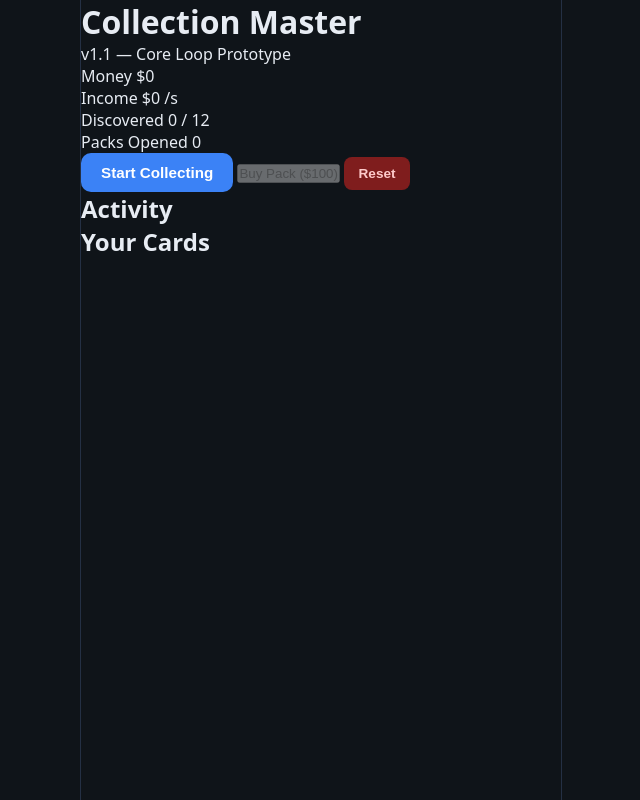
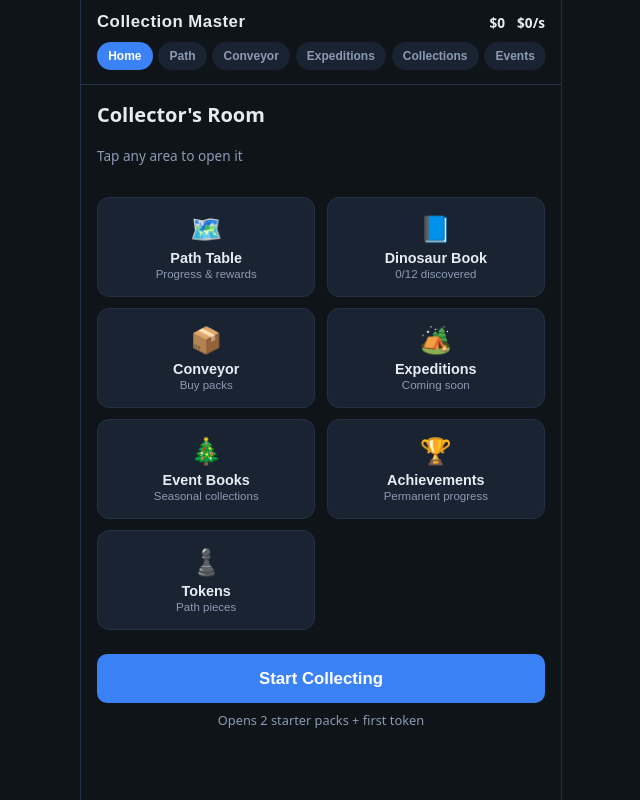
Before and after one commit to Falcorfrenzie516/CollectionMaster, a plain HTML site: page index.html in a window 1280 px wide. Shown: the whole page, without its empty margins (319-959 px from the left). Drawn offline with Linux system fonts and the light colour scheme.

Commit message:
Add files via upload

```diff
--- a/index.html
+++ b/index.html
@@ -2,51 +2,36 @@
 <html lang="en">
 <head>
   <meta charset="UTF-8" />
-  <meta name="viewport" content="width=device-width, initial-scale=1.0" />
-  <title>Collection Master v1.1</title>
+  <meta name="viewport" content="width=device-width, initial-scale=1.0, maximum-scale=1.0, user-scalable=no" />
+  <title>Collection Master v1.2</title>
   <link rel="stylesheet" href="css/style.css" />
 </head>
 <body>
   <div id="app">
-    <header>
-      <h1>Collection Master</h1>
-      <p class="version">v1.1 — Core Loop Prototype</p>
+    <!-- Sticky header + tabs (same on every page) -->
+    <header class="header">
+      <div class="header-top">
+        <button class="logo" data-page="home">Collection Master</button>
+        <div class="stats-inline">
+          <span id="money">$0</span>
+          <span id="income">$0/s</span>
+        </div>
+      </div>
+
+      <nav class="tabs">
+        <button class="tab" data-page="home">Home</button>
+        <button class="tab" data-page="path">Path</button>
+        <button class="tab" data-page="conveyor">Conveyor</button>
+        <button class="tab" data-page="expeditions">Expeditions</button>
+        <button class="tab" data-page="collections">Collections</button>
+        <button class="tab" data-page="events">Events</button>
+        <button class="tab" data-page="achievements">Achievements</button>
+        <button class="tab" data-page="tokens">Tokens</button>
+      </nav>
     </header>
 
-    <section class="stats">
-      <div class="stat">
-        <span class="label">Money</span>
-        <span id="money">$0</span>
-      </div>
-      <div class="stat">
-        <span class="label">Income</span>
-        <span id="income">$0 /s</span>
-      </div>
-      <div class="stat">
-        <span class="label">Discovered</span>
-        <span id="discovered">0 / 12</span>
-      </div>
-      <div class="stat">
-        <span class="label">Packs Opened</span>
-        <span id="packs">0</span>
-      </div>
-    </section>
-
-    <section class="actions">
-      <button id="btn-start" class="primary">Start Collecting</button>
-      <button id="btn-buy" disabled>Buy Pack ($100)</button>
-      <button id="btn-reset" class="danger">Reset</button>
-    </section>
-
-    <section class="log">
-      <h2>Activity</h2>
-      <div id="log"></div>
-    </section>
-
-    <section class="collection">
-      <h2>Your Cards</h2>
-      <div id="card-list"></div>
-    </section>
+    <!-- Page content swaps here -->
+    <main id="page-content"></main>
   </div>
 
   <script type="module" src="js/ui.js"></script>
```
Also changed, not shown: 1 other file.
